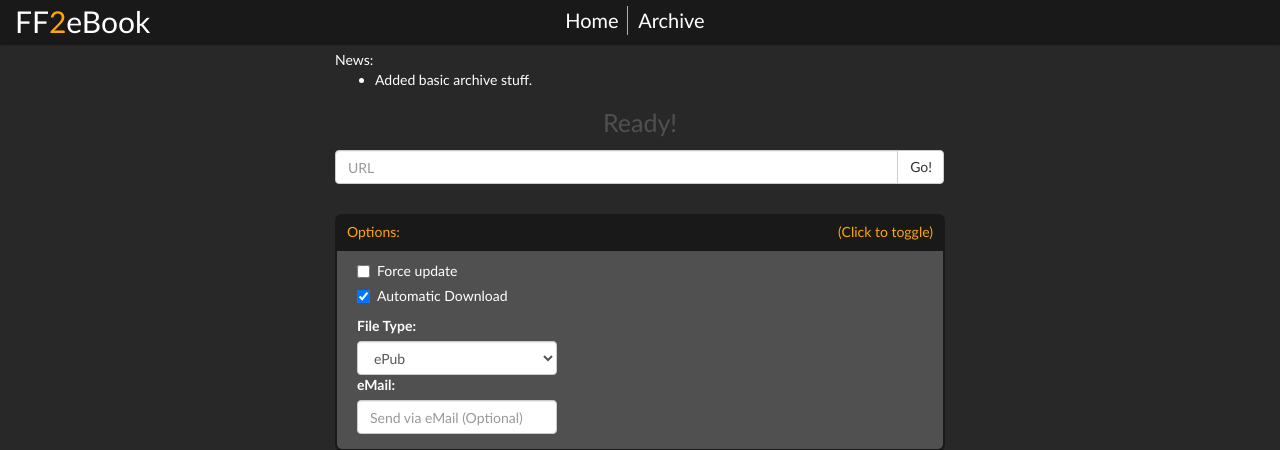
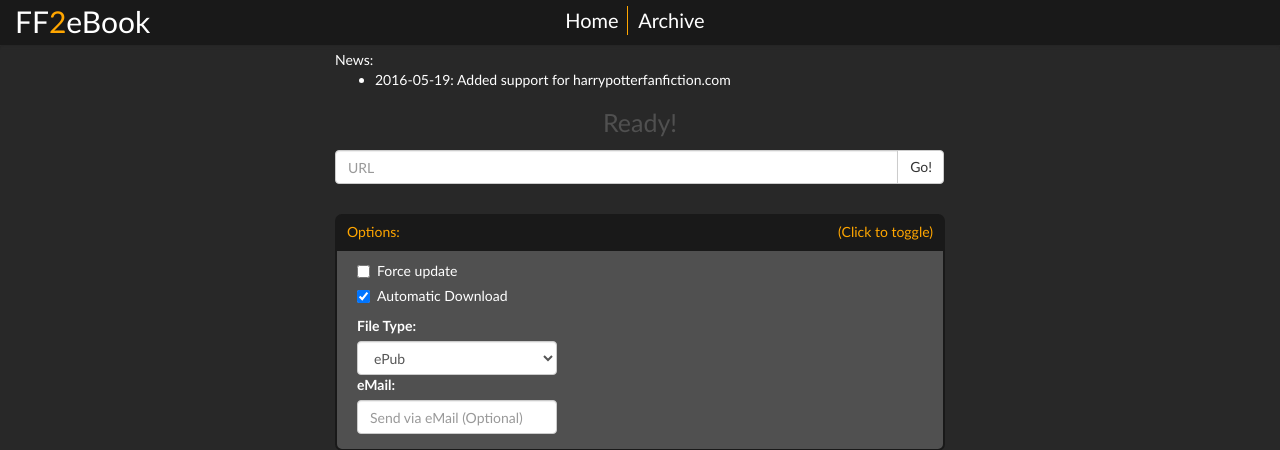
Before and after one commit to p0ody/ff2ebook, a PHP site: page / in a window 1280 px wide. Shown: the top 450 px of the page. Run offline with PHP 8.4, Linux system fonts and the light colour scheme; data that the repository does not hold is empty; some libraries are stand-ins or nearby versions.

Commit message:
Updated news & infos

```diff
--- a/default.css
+++ b/default.css
@@ -284,3 +284,13 @@
 {
     border: none;
 }
+
+.bold
+{
+    font-weight: bold;
+}
+
+.italic
+{
+    font-style: italic;
+}
--- a/index.php
+++ b/index.php
@@ -34,7 +34,7 @@
             <div class="col-xs-12 news col-md-offset-3 col-md-6">
                 News:
                 <ul>
-                    <li>Added basic archive stuff.</li>
+                    <li>2016-05-19: Added support for harrypotterfanfiction.com</li>
                 </ul>
             </div>
 
@@ -103,7 +103,7 @@
                         <ul>
                             <li>fanfiction<span class="text-highlight">.</span>net</li>
                             <li><span class="text-highlight">TODO:</span> patronuscharm<span class="text-highlight">.</span>net (Maybe ?)</li>
-                            <li><span class="text-highlight">TODO:</span>harrypotterfanfiction<span class="text-highlight">.</span>com</li>
+                            <li>harrypotterfanfiction<span class="text-highlight">.</span>com (Use URL finishing with <span class="text-highlight bold italic">/viewstory.php?psid=######</span></li>
                             <li><span class="text-highlight">TODO:</span>ficwad<span class="text-highlight">.</span>com</li>
                         </ul>
                     </div>
--- a/test.php
+++ /dev/null
@@ -1,6 +0,0 @@
-<?php
-require_once __DIR__."/class/class.hpff.php";
-
-$error = new ErrorHandler();
-
-$ff = new HPFF("http://www.harrypotterfanfiction.com/viewstory.php?psid=328215", $error);
```
